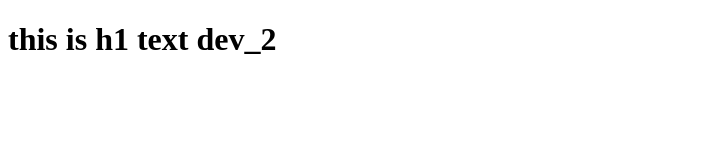
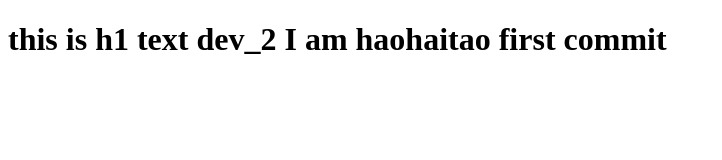
Before and after one commit to hhtmmtchina/test_run, a plain HTML site: page com.hyde/index.html in a window 1280 px wide. Shown: the whole page, without its empty margins (0-722 px from the left). Drawn offline with Linux system fonts and the light colour scheme.

Commit message:
test haohaitao

```diff
--- a/com.hyde/index.html
+++ b/com.hyde/index.html
@@ -5,6 +5,6 @@
     <title>Title</title>
 </head>
 <body>
-<h1>this is h1 text dev_2</h1>
+<h1>this is h1 text dev_2  I am haohaitao first commit</h1>
 </body>
 </html>
```
